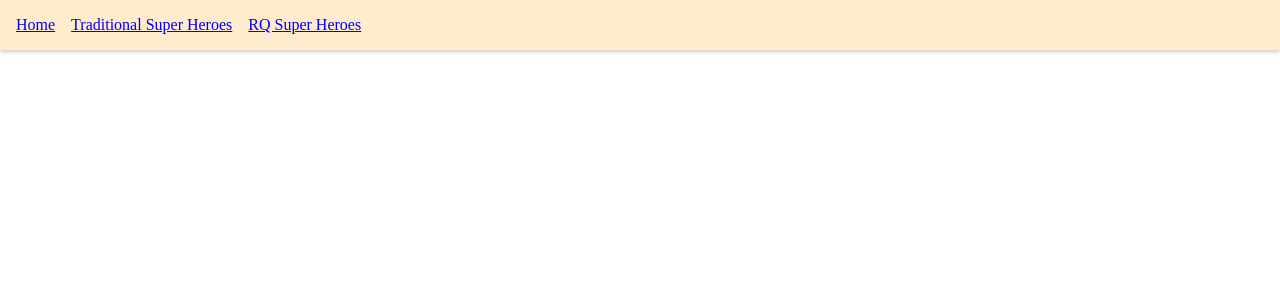
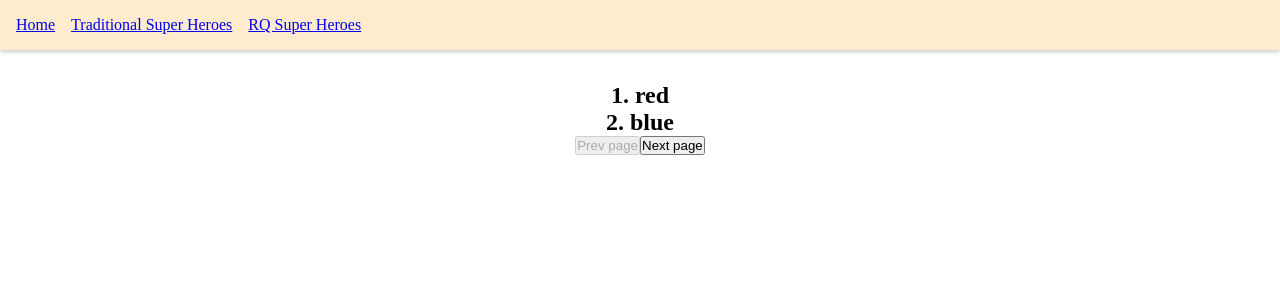
Before and after one commit to saraohman97/react-query-app, a React (Create React App) app: page /rq-paginated in a window 1280 px wide. Shown: the top 300 px of the page. Built offline with nearby package versions, Linux system fonts and the light colour scheme; data requests are answered from the project's data file.

Commit message:
added pagination with query

```diff
--- a/db.json
+++ b/db.json
@@ -41,5 +41,27 @@
       "id": "codevolution",
       "courses": ["react", "vue", "angular"]
     }
+  ],
+  "colors": [
+    {
+      "id": 1,
+      "label": "red"
+    },
+    {
+      "id": 2,
+      "label": "blue"
+    },
+    {
+      "id": 3,
+      "label": "green"
+    },
+    {
+      "id": 4,
+      "label": "yellow"
+    },
+    {
+      "id": 5,
+      "label": "black"
+    }
   ]
 }
--- a/src/App.js
+++ b/src/App.js
@@ -9,6 +9,7 @@
 import { ParallelQueries } from './components/ParallelQueries';
 import { DynamicParallel } from './components/DynamicParallel';
 import { DependentQueries } from './components/DependentQueries';
+import { PaginatedQueries } from './components/PaginatedQueries';
 
 const queryClient = new QueryClient()
 
@@ -31,6 +32,7 @@
         </nav>
 
         <Routes>
+          <Route path='/rq-paginated' element={<PaginatedQueries />} />
           <Route path='/rq-dependent' element={<DependentQueries email='vishwas@example.com' />} />
           <Route path='/rq-dynamic-parallel' element={<DynamicParallel heroIds={[1, 3]} />} />
           <Route path='/rq-parallel' element={<ParallelQueries />} />
--- /dev/null
+++ b/src/components/PaginatedQueries.js
@@ -0,0 +1,40 @@
+import { useState } from 'react'
+import { useQuery } from "react-query";
+import axios from 'axios'
+
+const fetchColors = (pageNumber) => {
+    return axios.get(`http://localhost:8000/colors?_limit=2&_page=${pageNumber}`)
+}
+
+export const PaginatedQueries = () => {
+    const [pageNumber, setPageNumber] = useState(1)
+    const { isLoading, isError, error, data } = useQuery(['colors', pageNumber], () => fetchColors(pageNumber))
+
+    if (isLoading) {
+        return <h2>Loading....</h2>
+    }
+
+    if (isError) {
+        return <h2>{error.message}</h2>
+    }
+
+    return (
+        <>
+            <div>
+                {data?.data.map((color) => {
+                    return (
+                        <div key={color.id}>
+                            <h2>
+                                {color.id}. {color.label}
+                            </h2>
+                        </div>
+                    )
+                })}
+            </div>
+            <div>
+                <button onClick={() => setPageNumber(page => page - 1)} disabled={pageNumber === 1}>Prev page</button>
+                <button onClick={() => setPageNumber(page => page + 1)} disabled={pageNumber === 3}>Next page</button>
+            </div>
+        </>
+    )
+}
```
